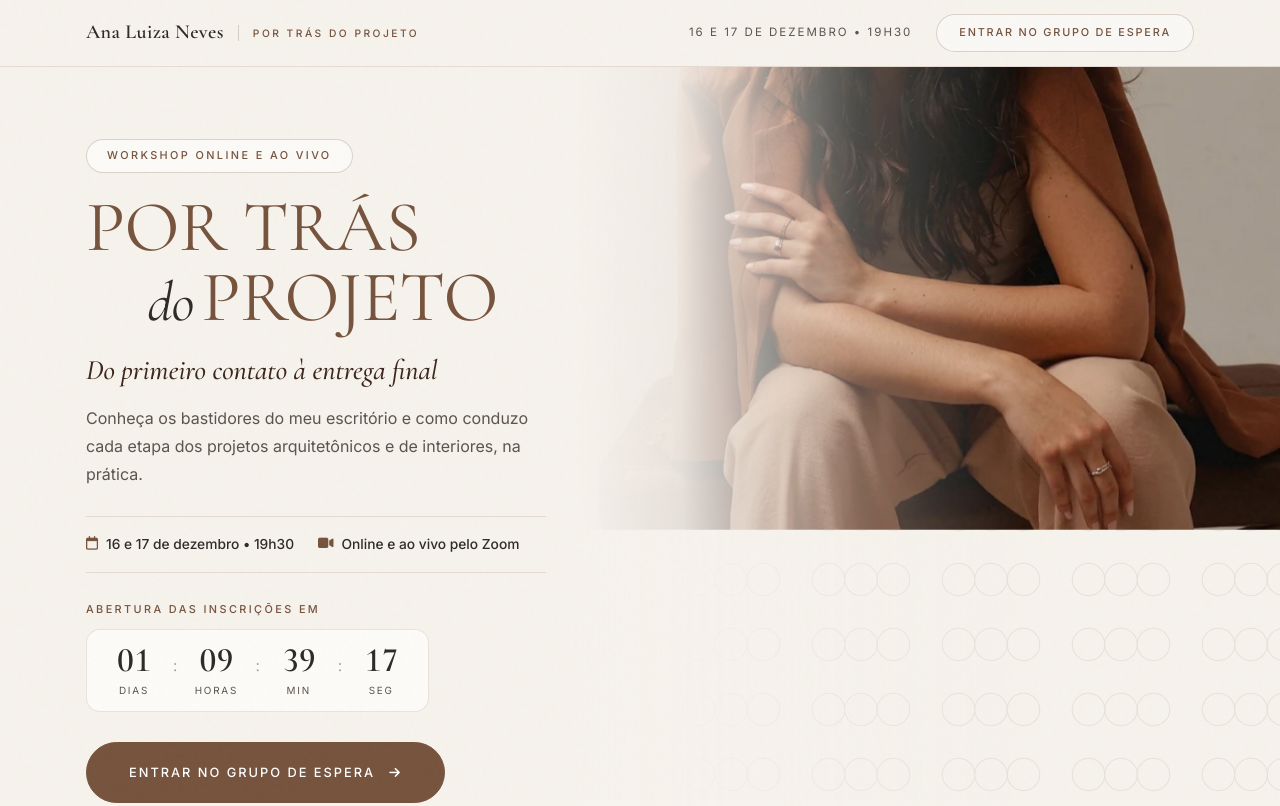
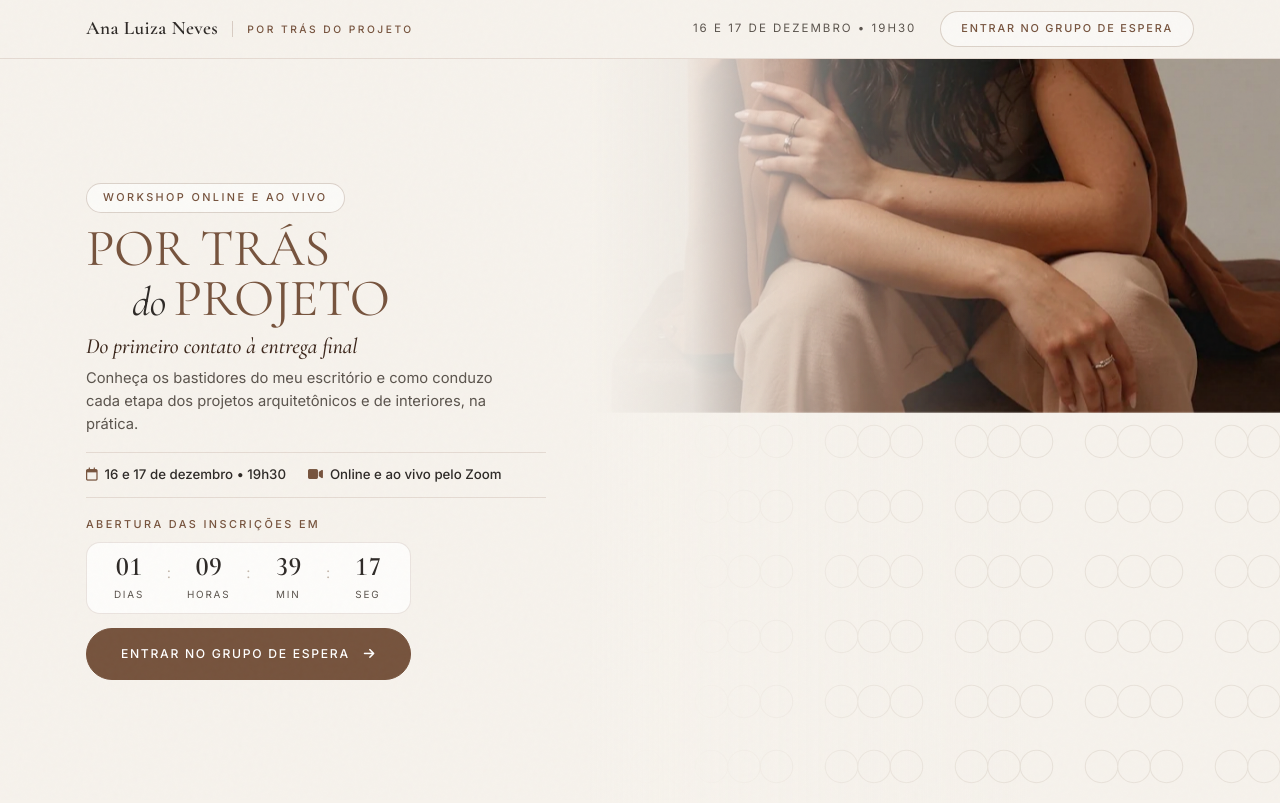
Before and after one commit to Akiisawa/analuiza, a plain HTML site: page index.html in a window 1280 px wide. Shown: the top 806 px of the page. Drawn offline with nearby package versions, Linux system fonts and the light colour scheme.

Commit message:
feat: refine topbar and hero section styles, adjust paddings, and add countdown component

```diff
--- a/css/styles.css
+++ b/css/styles.css
@@ -231,7 +231,7 @@ section {
 }
 
 /* =========================================================
-   3. BARRA SUPERIOR EDITORIAL
+   3. BARRA SUPERIOR EDITORIAL (COMPACTA)
 ========================================================= */
 .topbar {
     position: sticky;
@@ -246,7 +246,7 @@ section {
 .topbar-inner {
     max-width: 1180px;
     margin: 0 auto;
-    padding: 14px 36px;
+    padding: 11px 36px;
     display: flex;
     justify-content: space-between;
     align-items: center;
@@ -254,7 +254,7 @@ section {
 
 .brand-mark {
     font-family: var(--font-serif);
-    font-size: 1.25rem;
+    font-size: 1.2rem;
     font-weight: 600;
     letter-spacing: 0.02em;
     color: var(--grafite);
@@ -295,7 +295,7 @@ section {
     font-weight: 500;
     color: var(--marrom);
     text-decoration: none;
-    padding: 9px 22px;
+    padding: 8px 20px;
     border: 1px solid var(--borda-media);
     border-radius: var(--radius-pill);
     background-color: rgba(255, 255, 255, 0.45);
@@ -309,15 +309,15 @@ section {
 }
 
 /* =========================================================
-   4. SEÇÃO 01 | HERO PRINCIPAL
+   4. SEÇÃO 01 | HERO PRINCIPAL (TEXTO À ESQUERDA + CONTADOR/CTA CENTRALIZADOS)
 ========================================================= */
 .hero-arqflow {
     position: relative;
     background-color: var(--off-white);
-    min-height: calc(100vh - 66px);
-    display: flex;
-    align-items: center;
-    padding: 72px 0 88px;
+    min-height: calc(100vh - 56px);
+    display: flex;
+    align-items: center;
+    padding: 32px 0;
     overflow: hidden;
 }
 
@@ -325,7 +325,7 @@ section {
     position: absolute;
     top: 0;
     right: 0;
-    width: 55%;
+    width: 54%;
     height: 100%;
     z-index: 1;
     overflow: hidden;
@@ -342,13 +342,16 @@ section {
     background-size: 130px 65px;
 }
 
+/* Folga superior (-10%) impede a faixa vazia quando o parallax se move */
 .hero-media-bleed img {
+    position: absolute;
+    top: -10%;
+    left: 0;
     width: 100%;
-    height: 112%;
+    height: 120%;
     object-fit: cover;
-    object-position: center 14%;
+    object-position: center 18%;
     display: block;
-    position: relative;
     z-index: 2;
     will-change: transform;
 }
@@ -374,8 +377,16 @@ section {
     width: 100%;
 }
 
+/* Tudo ancorado no mesmo eixo à esquerda */
 .hero-conteudo {
-    max-width: 540px;
+    width: 100%;
+    max-width: 460px;
+    text-align: left;
+}
+
+.hero-conteudo .eyebrow-pill {
+    padding: 5px 16px;
+    margin-bottom: 12px;
 }
 
 .hero-display-title {
@@ -385,19 +396,19 @@ section {
     color: var(--marrom);
     line-height: 0.92;
     letter-spacing: -0.02em;
-    margin-bottom: 22px;
+    margin-bottom: 10px;
 }
 
 .hero-display-title .linha-1 {
     display: block;
-    font-size: clamp(3.3rem, 5.6vw, 5.1rem);
+    font-size: clamp(2.5rem, 4.1vw, 3.9rem);
 }
 
 .hero-display-title .linha-2 {
     display: block;
-    font-size: clamp(3.3rem, 5.6vw, 5.1rem);
-    padding-left: clamp(28px, 4.8vw, 68px);
-    margin-top: 4px;
+    font-size: clamp(2.5rem, 4.1vw, 3.9rem);
+    padding-left: clamp(24px, 3.6vw, 48px);
+    margin-top: 2px;
 }
 
 .hero-display-title .palavra-do {
@@ -411,32 +422,32 @@ section {
 .hero-subtitulo-forte {
     font-family: var(--font-serif);
     font-style: italic;
-    font-size: clamp(1.45rem, 2.2vw, 1.9rem);
+    font-size: clamp(1.2rem, 1.7vw, 1.55rem);
     font-weight: 500;
     color: var(--marrom-profundo);
-    line-height: 1.25;
+    line-height: 1.2;
+    margin-bottom: 8px;
+}
+
+.hero-descricao {
+    font-size: 0.92rem;
+    color: var(--texto-corpo);
+    line-height: 1.55;
     margin-bottom: 16px;
-    max-width: 460px;
-}
-
-.hero-descricao {
-    font-size: 1rem;
-    color: var(--texto-corpo);
-    line-height: 1.75;
-    margin-bottom: 28px;
-    max-width: 450px;
+    max-width: 430px;
 }
 
 .hero-info-linha {
+    width: 100%;
     display: flex;
     flex-wrap: wrap;
-    gap: 10px 24px;
-    margin-bottom: 28px;
-    padding: 16px 0;
+    justify-content: flex-start;
+    gap: 8px 22px;
+    margin-bottom: 18px;
+    padding: 11px 0;
     border-top: 1px solid var(--borda-sutil);
     border-bottom: 1px solid var(--borda-sutil);
-    max-width: 460px;
-    font-size: 0.86rem;
+    font-size: 0.83rem;
     color: var(--grafite);
     font-weight: 500;
 }
@@ -444,15 +455,70 @@ section {
 .hero-info-linha span {
     display: inline-flex;
     align-items: center;
-    gap: 8px;
+    gap: 7px;
 }
 
 .hero-info-linha i {
     color: var(--marrom);
 }
 
+/* Contador com caixa branca e botão travados na mesma largura e eixo esquerdo */
+.hero-conteudo .countdown-editorial {
+    width: 100%;
+    max-width: 325px;
+    margin: 0 0 14px;
+    text-align: left;
+}
+
+.hero-conteudo .countdown-label {
+    margin-bottom: 8px;
+    text-align: left;
+}
+
+.hero-conteudo .countdown-grid {
+    width: 100%;
+    display: flex;
+    align-items: center;
+    justify-content: space-between;
+    gap: 6px;
+    padding: 11px 20px;
+    background-color: rgba(255, 255, 255, 0.72);
+    border: 1px solid var(--borda-sutil);
+    border-radius: var(--radius-sm);
+}
+
+.hero-conteudo .countdown-unit {
+    align-items: center;
+    min-width: 44px;
+}
+
+.hero-conteudo .countdown-unit strong {
+    font-size: clamp(1.45rem, 2.1vw, 1.8rem);
+    font-weight: 600;
+    color: var(--grafite);
+}
+
+.hero-conteudo .countdown-unit span {
+    font-size: 0.62rem;
+    letter-spacing: 1.8px;
+    margin-top: 5px;
+}
+
+.hero-conteudo .countdown-sep {
+    font-size: 1.35rem;
+    margin-top: -12px;
+    opacity: 0.7;
+}
+
 .hero-conteudo .btn-primary {
-    min-width: 330px;
+    display: flex;
+    width: 100%;
+    max-width: 325px;
+    min-width: 0;
+    margin: 0;
+    padding: 15px 24px;
+    font-size: 0.76rem;
+    letter-spacing: 1.7px;
 }
 
 /* =========================================================
@@ -1637,18 +1703,25 @@ footer {
     .hero-arqflow {
         display: block;
         min-height: auto;
-        padding: 60px 0 0;
+        padding: 56px 0 0;
     }
 
     .hero-conteudo {
-        max-width: 100%;
-        margin-bottom: 44px;
+        width: 100%;
+        max-width: 520px;
+        margin: 0 auto 44px;
     }
 
     .hero-media-bleed {
         position: relative;
         width: 100%;
         height: 520px;
+    }
+
+    .hero-media-bleed img {
+        top: 0;
+        height: 100%;
+        object-position: center 14%;
     }
 
     .hero-media-bleed::after {
@@ -1688,16 +1761,16 @@ footer {
     }
 
     .topbar-inner {
-        padding: 13px 22px;
+        padding: 12px 22px;
     }
 
     .brand-mark span {
         display: none;
     }
 
+    .hero-conteudo .countdown-editorial,
     .hero-conteudo .btn-primary {
-        width: 100%;
-        min-width: 0;
+        max-width: 100%;
     }
 
     .hero-media-bleed {
```
